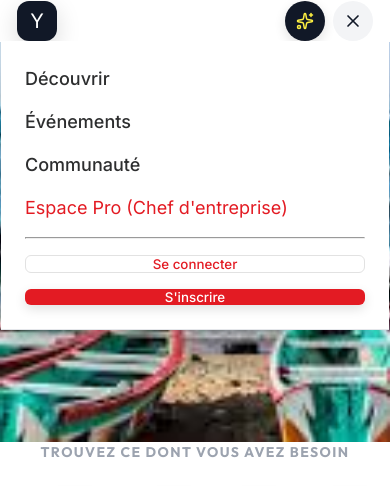
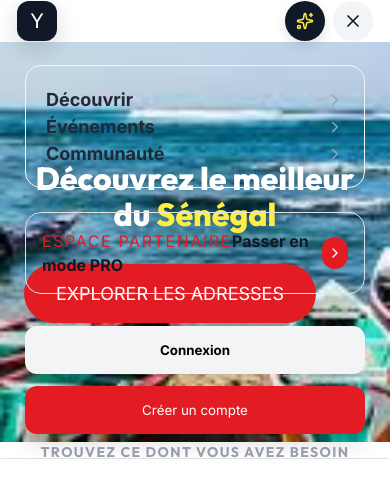
Before and after one commit to mamadouelimanewane/yes, a React (Vite) app: page / in a window 390 px wide. Both pictures are taken after a click on the button 353 px from the left and 21 px from the top of the page. Shown: the top 486 px of the page. Built offline with nearby package versions, Linux system fonts and the light colour scheme.

Commit message:
style: professional redesign of the mobile navigation menu

```diff
--- a/src/App.jsx
+++ b/src/App.jsx
@@ -104,18 +104,43 @@ const Navbar = () => {
       <AnimatePresence>
         {isOpen && (
           <motion.div
-            initial={{ opacity: 0, y: -20 }}
+            initial={{ opacity: 0, y: -10 }}
             animate={{ opacity: 1, y: 0 }}
-            exit={{ opacity: 0, y: -20 }}
-            className="md-hidden absolute top-full left-0 w-full bg-white border-b border-gray-200 p-6 flex flex-col gap-4 shadow-xl"
+            exit={{ opacity: 0, y: -10 }}
+            className="md-hidden absolute top-[100%] left-0 w-full bg-white/95 backdrop-blur-xl border-b border-gray-200/50 p-6 flex flex-col shadow-[0_20px_40px_-15px_rgba(0,0,0,0.1)]"
           >
-            <Link to="/search" className="text-lg font-medium" onClick={() => setIsOpen(false)}>Découvrir</Link>
-            <Link to="/events" className="text-lg font-medium" onClick={() => setIsOpen(false)}>Événements</Link>
-            <Link to="/talk" className="text-lg font-medium" onClick={() => setIsOpen(false)}>Communauté</Link>
-            <Link to="/dashboard" className="text-lg font-black text-primary" onClick={() => setIsOpen(false)}>Espace Pro (Chef d'entreprise)</Link>
-            <hr />
-            <button className="w-full py-3 text-center font-medium border border-primary text-primary rounded-md">Se connecter</button>
-            <button className="w-full py-3 text-center font-medium bg-primary text-white rounded-md shadow-md">S'inscrire</button>
+            <div className="flex flex-col gap-5 bg-gray-50/50 p-5 rounded-2xl border border-gray-100 mb-6">
+              <Link to="/search" className="text-lg font-bold text-gray-800 flex items-center justify-between" onClick={() => setIsOpen(false)}>
+                Découvrir <ChevronRight size={18} className="text-gray-400" />
+              </Link>
+              <div className="h-px bg-gray-200/50"></div>
+              <Link to="/events" className="text-lg font-bold text-gray-800 flex items-center justify-between" onClick={() => setIsOpen(false)}>
+                Événements <ChevronRight size={18} className="text-gray-400" />
+              </Link>
+              <div className="h-px bg-gray-200/50"></div>
+              <Link to="/talk" className="text-lg font-bold text-gray-800 flex items-center justify-between" onClick={() => setIsOpen(false)}>
+                Communauté <ChevronRight size={18} className="text-gray-400" />
+              </Link>
+            </div>
+
+            <Link
+              to="/dashboard"
+              className="bg-primary/5 border border-primary/20 p-4 rounded-2xl flex items-center justify-between mb-8"
+              onClick={() => setIsOpen(false)}
+            >
+              <div>
+                <span className="block text-[10px] font-black uppercase tracking-widest text-primary mb-1">Espace Partenaire</span>
+                <span className="font-bold text-gray-900">Passer en mode PRO</span>
+              </div>
+              <div className="w-8 h-8 rounded-full bg-primary text-white flex items-center justify-center">
+                <ChevronRight size={16} />
+              </div>
+            </Link>
+
+            <div className="flex flex-col gap-3 mt-auto">
+              <button className="w-full py-4 text-center font-bold text-gray-700 bg-gray-100 rounded-xl hover:bg-gray-200 transition-colors">Connexion</button>
+              <button className="w-full py-4 text-center font-black bg-primary text-white rounded-xl shadow-lg shadow-primary/30 active:scale-95 transition-all tracking-wide">Créer un compte</button>
+            </div>
           </motion.div>
         )}
       </AnimatePresence>
```
